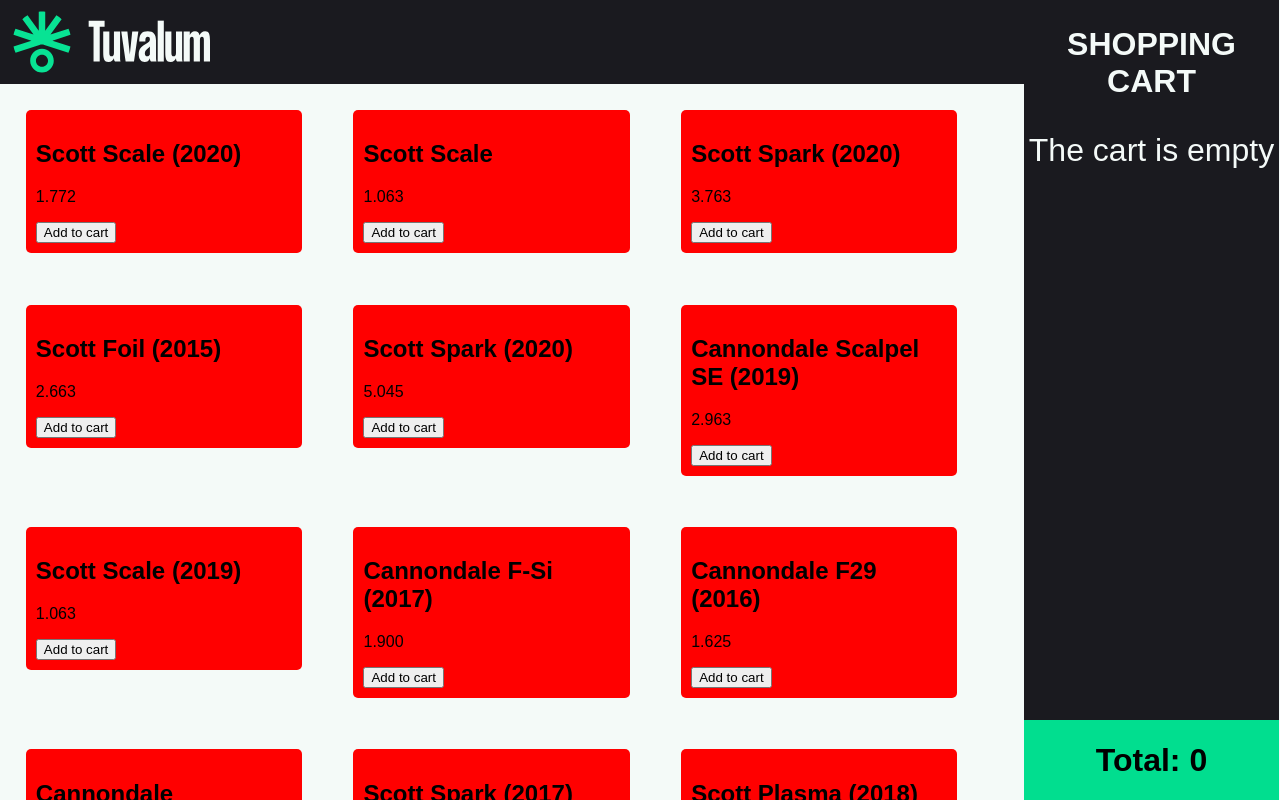
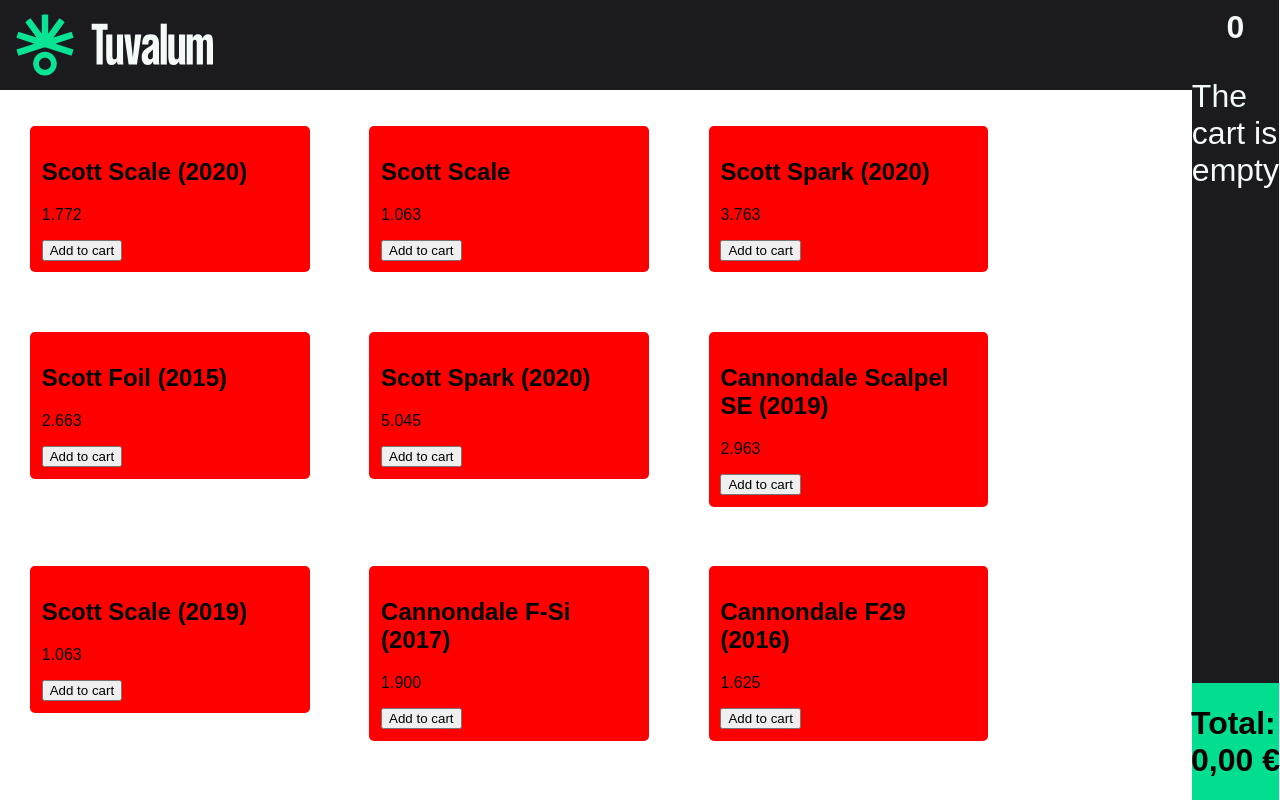
Before and after one commit to Saldanesman/TVM-tech-test, a React (Create React App) app: page /bikes in a window 1280 px wide. Shown: the top 800 px of the page. Built offline with nearby package versions, Linux system fonts and the light colour scheme; a web font is replaced by a local one.

Commit message:
Format price

```diff
--- a/src/app/common/ItemCart/ItemCart.jsx
+++ b/src/app/common/ItemCart/ItemCart.jsx
@@ -1,9 +1,12 @@
 import { useContext } from 'react';
 import { CartContext } from '../../../context/CartContext';
+import { formatPrice } from '../formatPrice';
 import './ItemCart.css';
 
 const ItemCart = ({ item }) => {
 	const { addItemToCart, deleteItemToCart } = useContext(CartContext);
+
+	const total = formatPrice(item.amount * item.price.replace(".", ""));
 	return (
 		<div className={'cartItem'}>
 			<div className={'dataContainer'}>
@@ -23,7 +26,7 @@
 				</div>
 				<div className={'right'}>
 					<div className={'amount'}>{item.amount}</div>
-					<p className={'total'}> {item.amount * item.price} € </p>
+					<p className={'total'}> {total}  </p>
 				</div>
 			</div>
 		</div>
--- a/src/app/common/NavBar/NavBar.css
+++ b/src/app/common/NavBar/NavBar.css
@@ -1,6 +1,5 @@
 .header__wrapper {
 	padding: 0 0;
-	position: sticky;
 	top: 0;
 	background-color: var(--primary-blue-color);
 	z-index: 1001;
--- a/src/app/common/ShoppingBar/ShoppingBar.jsx
+++ b/src/app/common/ShoppingBar/ShoppingBar.jsx
@@ -1,6 +1,7 @@
 import { useContext, useEffect, useState } from 'react';
 import { CartContext } from '../../../context/CartContext';
 import ItemCart from '../ItemCart/ItemCart';
+import { formatPrice } from '../formatPrice';
 import './ShoppingBar.css';
 
 const ShoppingBar = () => {
@@ -8,14 +9,15 @@
 	const { cartItems } = useContext(CartContext);
 
 	useEffect(() => {
-		setProductsLength(cartItems.reduce((previous, current) => previous + current.amount, 0));
+		setProductsLength(cartItems.reduce((prev, curr) => prev + curr.amount, 0));
 	}, [cartItems]);
 
 	cartItems.map((item) => console.log(item.title));
-	// const total = cartItems.reduce((previous, current) => previous + current.amount * current.price, 0);
+	const total = cartItems.reduce((prev, curr) => prev + curr.amount * curr.price.replace(".", ""), 0);
+
 	return (
 		<div className={'shopping-bar__wrapper'}>
-			<h1 className={'shopping-bar__title'}> Shopping Cart </h1>
+			<h1 className={'shopping-bar__title'}> {productsLenght} </h1>
 			{cartItems && (
 				<div>
 					{cartItems.length === 0 ? (
@@ -30,7 +32,7 @@
 				</div>
 			)}
 			<div className={'shopping-bar__total__wrapper'}>
-				<h1 className={'shopping-bar__total__title'}> Total: {productsLenght} </h1>
+				<h1 className={'shopping-bar__total__title'}> Total: {formatPrice(total)}</h1>
 			</div>
 		</div>
 	);
--- /dev/null
+++ b/src/app/common/formatPrice.js
@@ -0,0 +1,3 @@
+export const formatPrice = (price) => {
+  return new Intl.NumberFormat('de-DE', { style: 'currency', currency: 'EUR' }).format(price);
+};
--- a/src/app/pages/Bikes/Bikes.css
+++ b/src/app/pages/Bikes/Bikes.css
@@ -1,15 +1,17 @@
 .bikes-page__wrapper {
-	background-color: var(--primary-white-color);
-	width: 100%;
 	display: flex;
 	flex-direction: row;
+	overflow: hidden;
 }
 
-.bike-page__container {
-	width: 80%;
+.bike-page__navbar {
+	width: 100vw;
+	position: fixed;
 }
 
-.shopping-cart__container {
-	width: 20%;
-	/* overflow-y: scroll; */
+.bike-page__content {
+	margin-top: 7.5%;
 }
+
+.bike-page__shopping {
+}
--- a/src/app/pages/Bikes/Bikes.jsx
+++ b/src/app/pages/Bikes/Bikes.jsx
@@ -16,14 +16,16 @@
 	return (
 		<CartProvider>
 			<div className={'bikes-page__wrapper'}>
-				<div className={'bike-page__container'}>
+				<div className={'bike-page__navbar'}>
 					<NavBar />
+				</div>
+				<div className={'bike-page__content'}>
 					{bike &&
 						bike.map((bike) => {
 							return <ProductCard key={bike.id} {...bike} />;
 						})}
 				</div>
-				<div className={'shopping-cart__container'}>
+				<div className={'bike-page__shopping'}>
 					<ShoppingBar />
 				</div>
 			</div>
--- a/src/app/pages/Home/Home.css
+++ b/src/app/pages/Home/Home.css
@@ -3,7 +3,7 @@
 	width: 100vw;
 	background-color: var(--primary-blue-color);
 	display: grid;
-  grid-template-columns: auto;
+	grid-template-columns: auto;
 }
 
 .home-card {
@@ -27,8 +27,8 @@
 .home-button-wrapper {
 	width: 100%;
 	display: flex;
-  justify-content: center;
-  align-items: center;
+	justify-content: center;
+	align-items: center;
 }
 
 .home-button {
```
